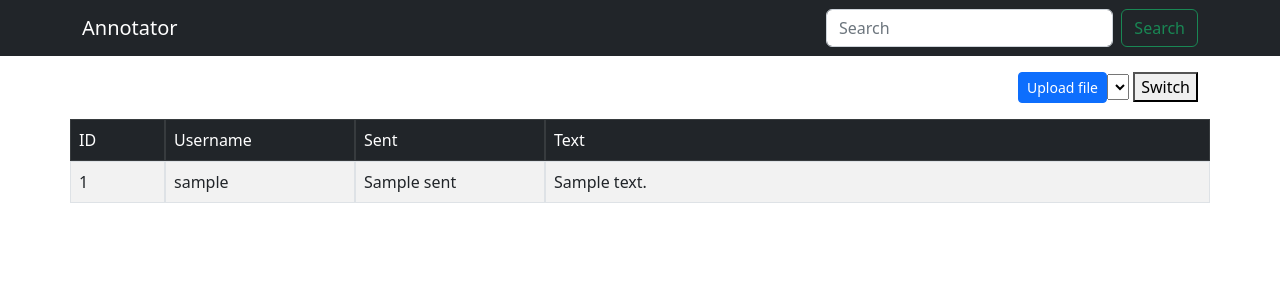
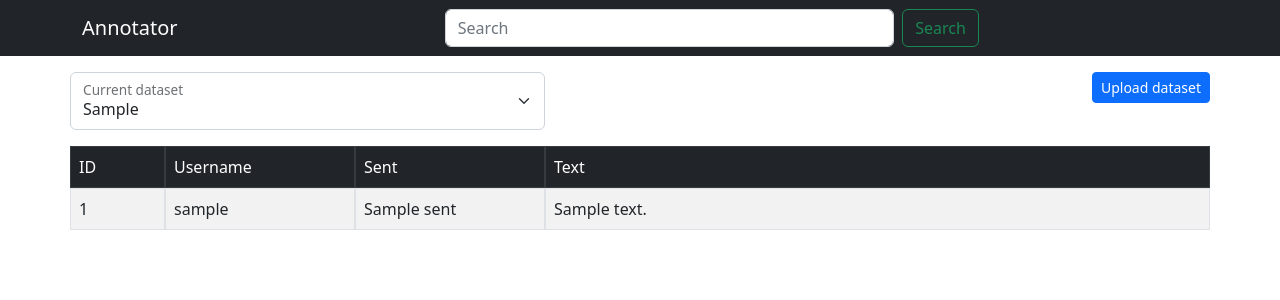
Before and after one commit to TurboGoose/CCA-web, a Flask app: template src/templates/viewer.html in a window 1280 px wide. Shown: the top 300 px of the page. Run offline with Flask 3, Linux system fonts and the light colour scheme; the template is opened without the code that fills it: most values are stand-ins (such as "Sample title", 1, 10 or a date in 2020); lists and menus that the app fills with data are empty.

Commit message:
Add switching between datasets and fix search form position and size

```diff
--- a/src/app.py
+++ b/src/app.py
@@ -14,13 +14,14 @@ app = Flask(__name__)
 
 indexer = IndexManager(INDEX_FOLDER)
 
+
 @app.get('/')
 def show_data():
     dataset_name = request.args.get('dataset')
 
     if not dataset_name:
         # flash
-        return render_template('viewer.html', data=None)
+        return render_template('viewer.html', data=None, other_datasets=list_files())
 
     dataset_path = os.path.join(DATASET_FOLDER, dataset_name)
     if not os.path.exists(dataset_path):
@@ -30,7 +31,10 @@ def show_data():
     query = request.args.get('query')
     data = handle_search(dataset_path, query) if query else retrieve_data(dataset_path)
 
-    return render_template('viewer.html', data=data, query=query)
+    current_dataset = dataset_name
+    other_datasets = list_files(exclude=current_dataset)
+    return render_template('viewer.html', data=data, query=query,
+                           current_dataset=current_dataset, other_datasets=other_datasets)
 
 
 def retrieve_data(dataset_path):
@@ -63,5 +67,14 @@ def allowed_file(filename):
     return '.' in filename and filename.rsplit('.', 1)[1].lower() == 'csv'
 
 
+def list_files(exclude=None):
+    files = []
+    with os.scandir(DATASET_FOLDER) as it:
+        for entry in it:
+            if entry.name.endswith(".csv") and entry.is_file() and entry.name != exclude:
+                files.append(entry.name)
+    return files
+
+
 if __name__ == '__main__':
     app.run(debug=True, port=8080)
--- a/src/templates/viewer.html
+++ b/src/templates/viewer.html
@@ -17,15 +17,15 @@
 <body>
 
 <nav class="navbar navbar-expand-lg navbar-dark bg-dark mb-3">
-    <div class="container d-flex justify-content-between align-items-center">
-        <div class="d-flex">
-            <a href="/" class="navbar-brand me-5">Annotator</a>
+    <div class="container d-flex justify-content-between">
+        <a href="/" class="navbar-brand me-5">Annotator</a>
+        <div class="container col-6">
+            <form id="searchForm" class="d-flex justify-content-center" role="search">
+                <input id="searchInput" class="form-control me-2" type="search" placeholder="Search"
+                        {% if query %} value="{{ query }}" {% endif %}>
+                <button type="submit" class="btn btn-outline-success">Search</button>
+            </form>
         </div>
-        <form id="searchForm" class="d-flex col-4" role="search">
-            <input id="searchInput" class="form-control me-2" type="search" placeholder="Search"
-                    {% if query %} value="{{ query }}" {% endif %}>
-            <button type="submit" class="btn btn-outline-success">Search</button>
-        </form>
     </div>
 </nav>
 
@@ -39,20 +39,41 @@
     });
 </script>
 
-<div class="container d-flex flex-row-reverse">
+<div class="container d-flex justify-content-between p-0">
+    <div class="form-floating col-5">
+        <select id="chooseDatasetSelect" class="form-select">
+            <option id="defaultOption" selected disabled value="default">
+                {% if current_dataset %}
+                    {{ current_dataset }}
+                {% else %}
+                    Choose dataset
+                {% endif %}
+            </option>
+            {% for dataset in other_datasets %}
+                <option value="{{ dataset }}">{{ dataset }}</option>
+            {% endfor %}
+        </select>
+        <label for="chooseDatasetSelect">Current dataset</label>
+    </div>
     <div>
-        <form>
-            <select>
+        <button type="button" class="btn btn-primary btn-sm" data-bs-toggle="modal" data-bs-target="#uploadFileModal">
+            Upload dataset
+        </button>
+    </div>
+</div>
 
-            </select>
-            <button type="submit">Switch</button>
-        </form>
-
-    </div>
-    <button type="button" class="btn btn-primary btn-sm" data-bs-toggle="modal" data-bs-target="#uploadFileModal">Upload
-        file
-    </button>
-</div>
+<script>
+    const datasetSelect = document.getElementById('chooseDatasetSelect');
+    datasetSelect.addEventListener("change", event => {
+        const index = datasetSelect.selectedIndex;
+        if (index !== 0) {
+            console.log(window.location.href)
+            const newUrl = new URL(window.location.href);
+            newUrl.searchParams.set('dataset', datasetSelect.options[index].value);
+            window.location.href = newUrl.toString();
+        }
+    });
+</script>
 
 <!-- Upload file modal -->
 <div class="modal fade" id="uploadFileModal" tabindex="-1">
@@ -99,7 +120,7 @@
         {% endfor %}
         </tbody>
     {% else %}
-        <h2 class="text-center">No file selected</h2>
+        <h2 class="text-center">No dataset selected</h2>
     {% endif %}
     </table>
 </div>
```
